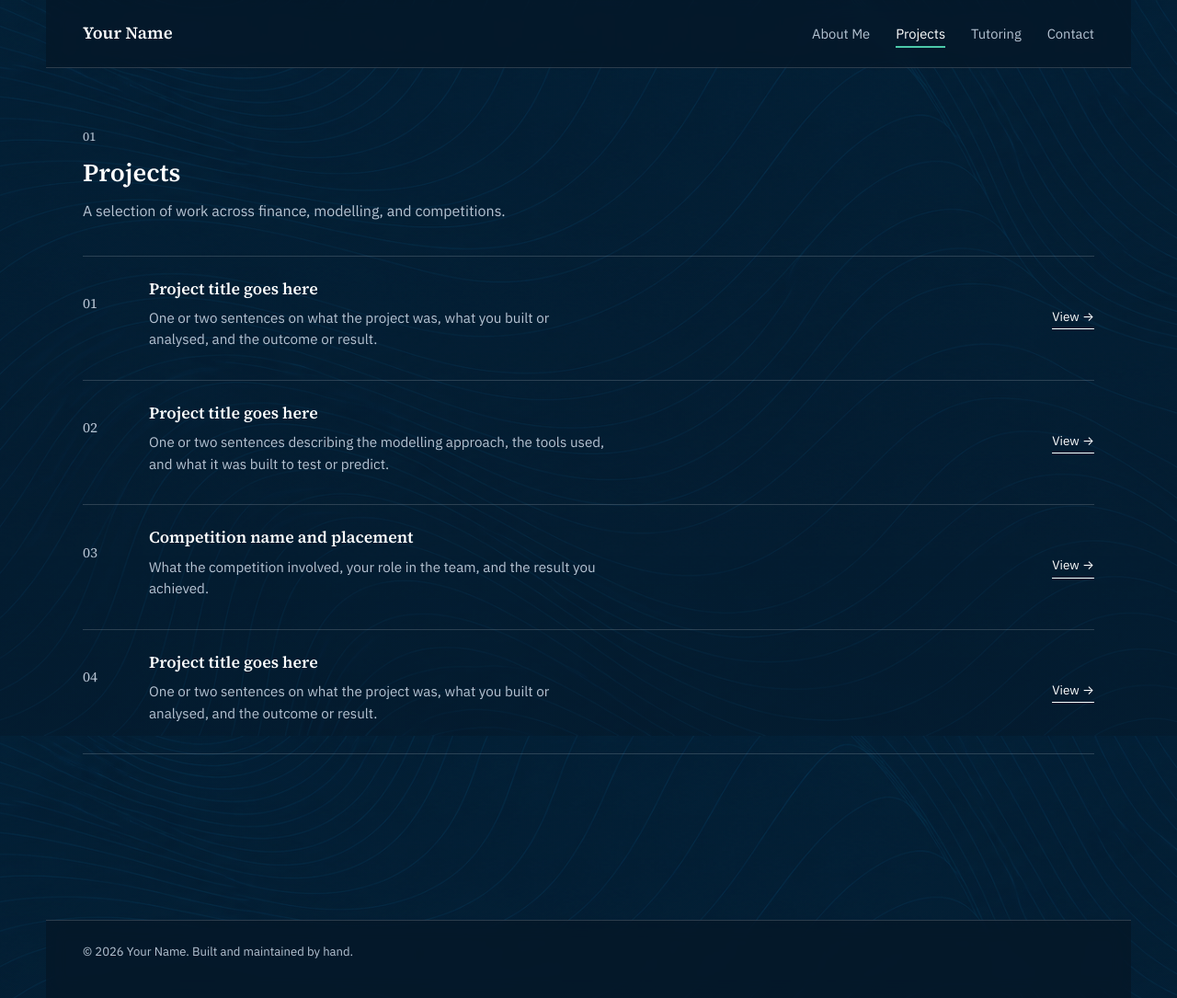
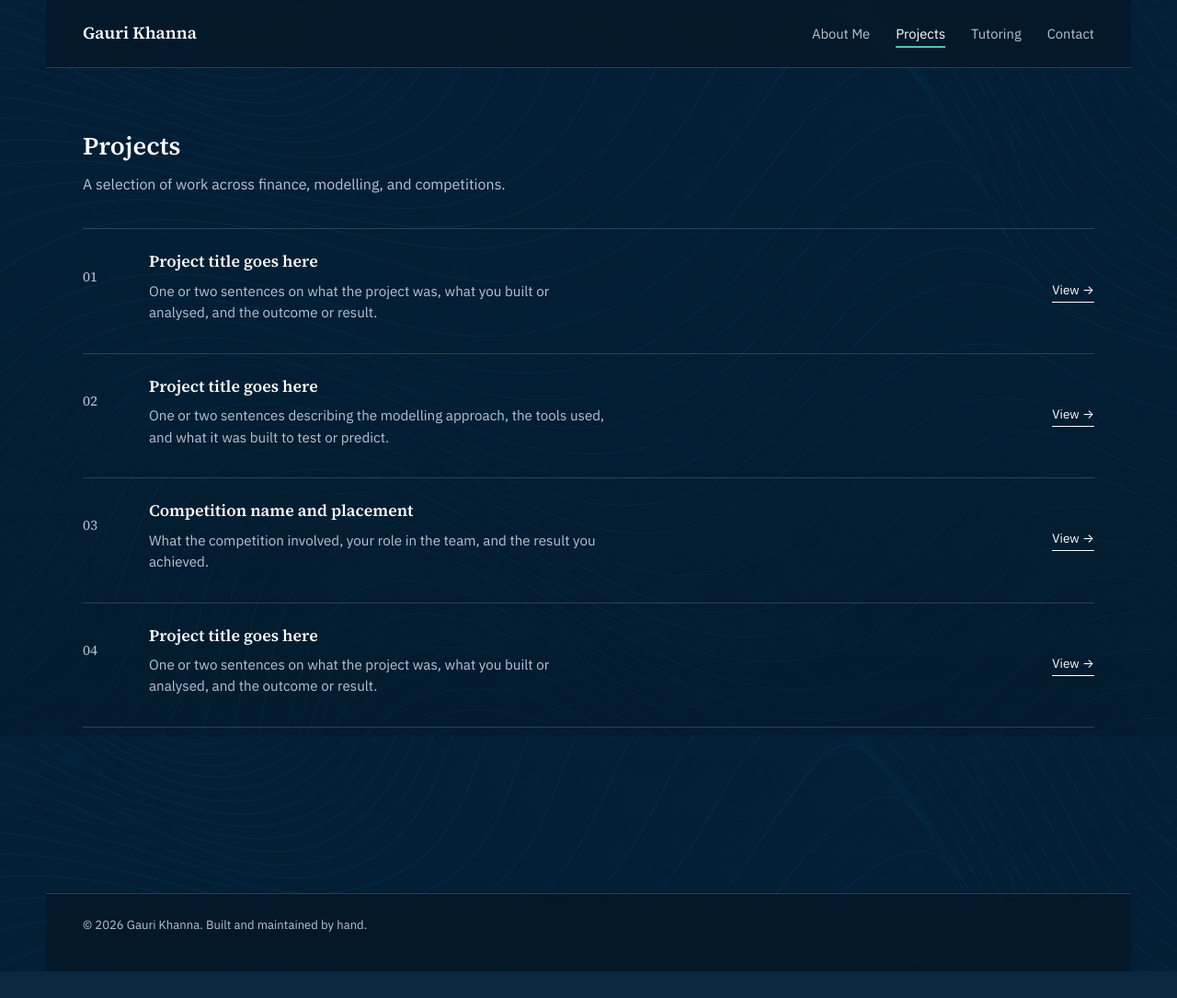
Before and after one commit to gaurikhanna606-web/Personal-Site, a plain HTML site: page projects.html in a window 1280 px wide. Shown: the whole page at 92% size. After the commit the page ends 1056 px from the top, so only its background shows below. Drawn offline with Linux system fonts and the light colour scheme.

Commit message:
Update projects.html

```diff
--- a/projects.html
+++ b/projects.html
@@ -3,7 +3,7 @@
 <head>
 <meta charset="UTF-8">
 <meta name="viewport" content="width=device-width, initial-scale=1.0">
-<title>Your Name — Projects</title>
+<title>Gauri Khanna — Projects</title>
 <meta name="description" content="Projects in finance, modelling, and competitions.">
 <link rel="preconnect" href="https://fonts.googleapis.com">
 <link rel="preconnect" href="https://fonts.gstatic.com" crossorigin>
@@ -14,7 +14,7 @@
 
 <!-- ============ TOP RIBBON — same on every page, keep in sync ============ -->
 <header class="topnav">
-  <a href="index.html" class="brand">Your Name</a>
+  <a href="index.html" class="brand">Gauri Khanna</a>
   <button class="nav-toggle" aria-label="Toggle navigation">Menu</button>
   <ul>
     <li><a class="nav-link" href="index.html">About Me</a></li>
@@ -26,7 +26,6 @@
 
 <main>
   <section id="projects">
-    <p class="eyebrow-num">01</p>
     <h2 class="section-title">Projects</h2>
     <p class="section-lede">A selection of work across finance, modelling, and competitions.</p>
 
@@ -72,7 +71,7 @@
 </main>
 
 <footer>
-  &copy; 2026 Your Name. Built and maintained by hand.
+  &copy; 2026 Gauri Khanna. Built and maintained by hand.
 </footer>
 
 <script src="script.js"></script>
```
